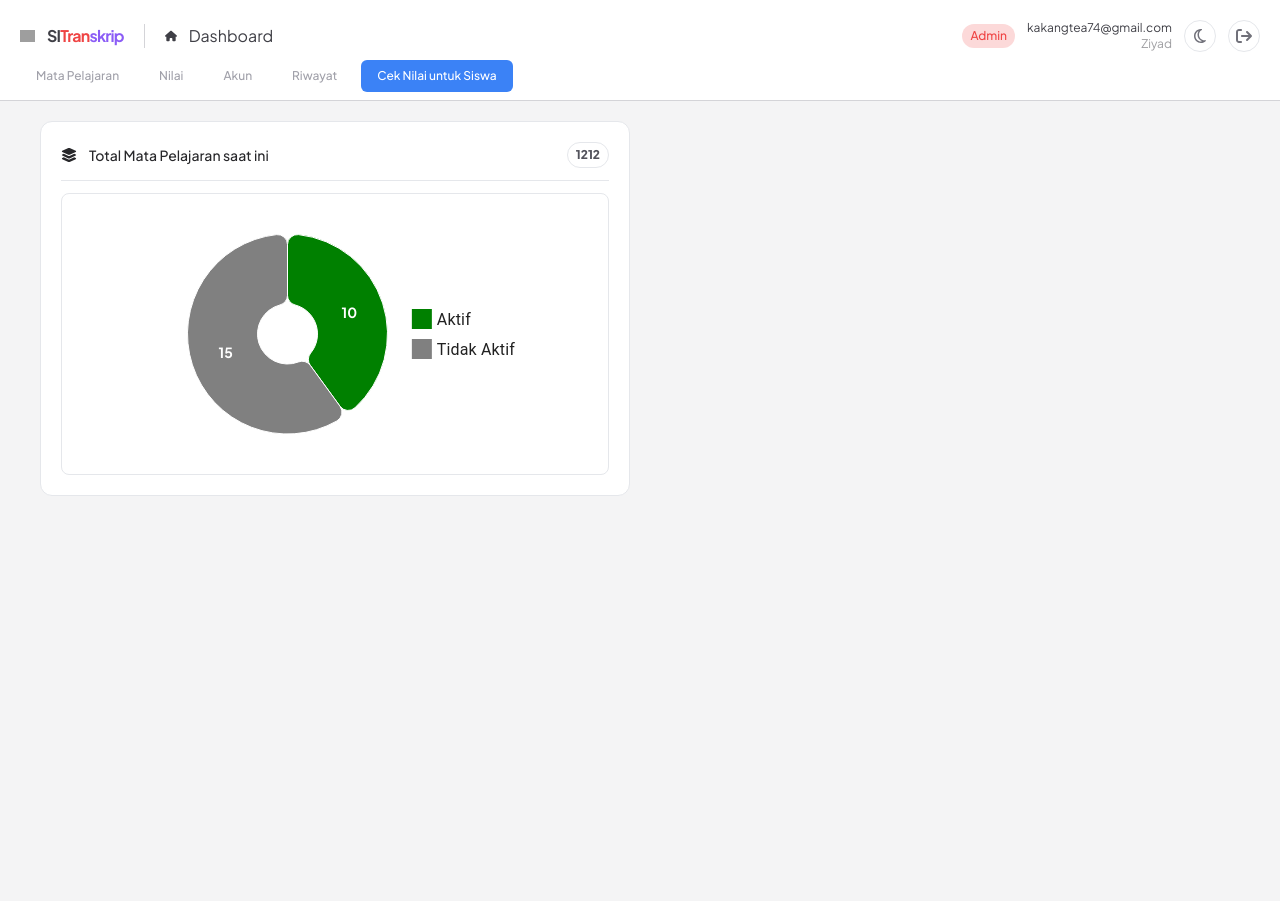
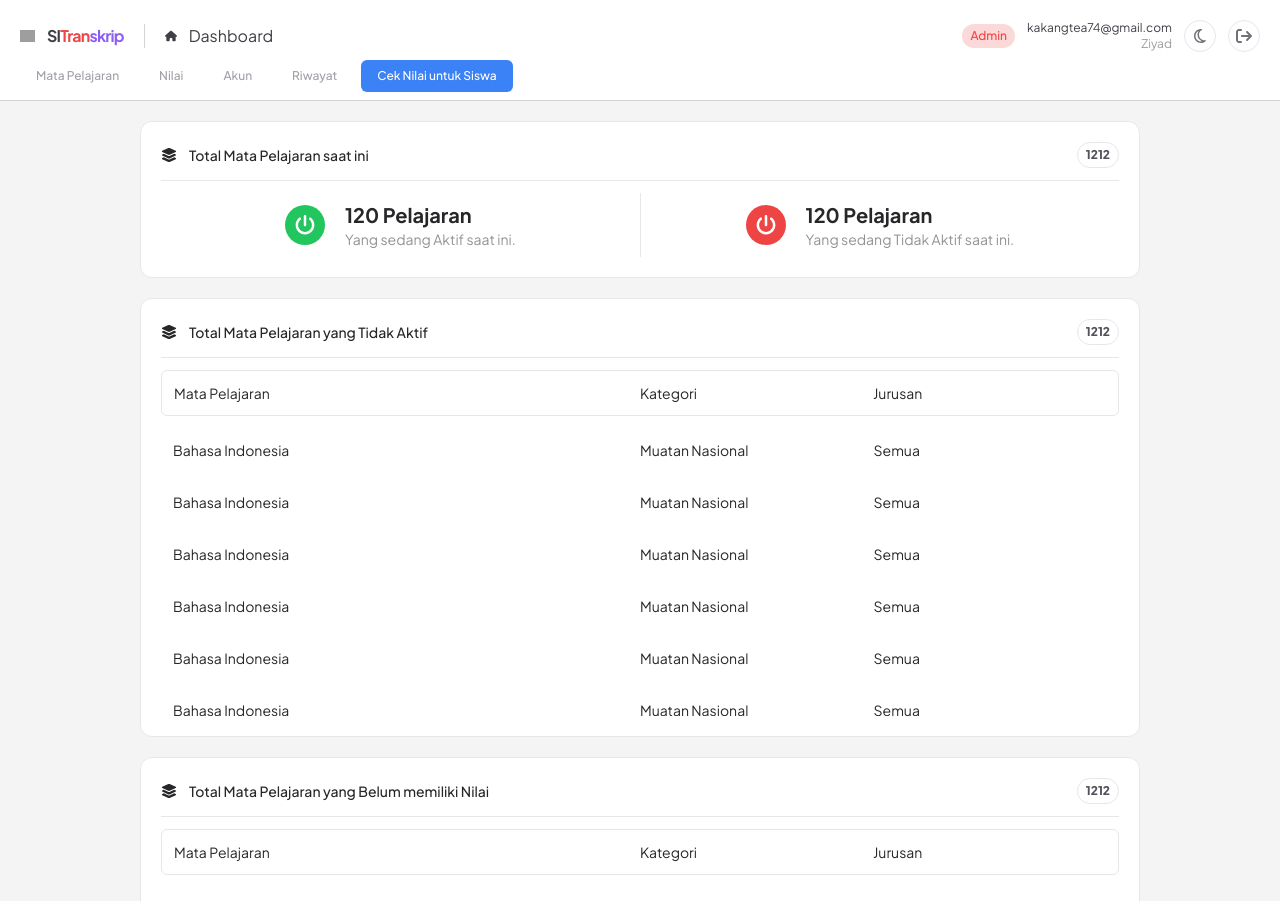
Before and after one commit to ZiyadZK/transkrippu-web, a Next.js app: page / in a window 1280 px wide. Built offline with nearby package versions, Linux system fonts and the light colour scheme; grey boxes are pictures that could not be loaded.

Commit message:
dashboard revision

```diff
--- a/src/app/page.jsx
+++ b/src/app/page.jsx
@@ -1,7 +1,7 @@
 'use client'
 
 import MainLayoutPage from "@/components/mainLayout";
-import { faLayerGroup } from "@fortawesome/free-solid-svg-icons";
+import { faCheck, faEllipsisH, faLayerGroup, faPowerOff, faXmark } from "@fortawesome/free-solid-svg-icons";
 import { FontAwesomeIcon } from "@fortawesome/react-fontawesome";
 import { PieChart, pieArcLabelClasses } from "@mui/x-charts";
 import Image from "next/image";
@@ -9,8 +9,9 @@ import Image from "next/image";
 export default function Home() {
   return (
     <MainLayoutPage>
-      <div className="grid grid-cols-1 md:grid-cols-2 gap-5 text-sm">
-        <div className="p-5 border dark:border-zinc-800 bg-white dark:bg-zinc-900 md:rounded-xl rounded-md text-zinc-800 dark:text-zinc-100 h-full">
+      <div className="flex justify-center w-full">
+        <div className="grid grid-cols-1 md:gap-5 gap-2 text-sm w-full max-w-[1000px]">
+          <div className="p-5 border dark:border-zinc-800 bg-white dark:bg-zinc-900 md:rounded-xl rounded-md text-zinc-800 dark:text-zinc-100 h-full w-full">
             <div className="flex items-center justify-between">
               <div className="flex items-center gap-3 font-medium">
                 <FontAwesomeIcon icon={faLayerGroup} className="w-4 h-4 text-inherit" />
@@ -21,35 +22,130 @@ export default function Home() {
               </p>
             </div>
             <hr className="my-3 dark:opacity-10" />
-          <div className="flex items-center justify-center w-full bg-white rounded-lg border py-10">
-            <PieChart
-              series={[
-                {
-                  arcLabel: (item) => item.value > 0 && `${item.value}`,
-                  data: [
-                    { id: 0, value: 10, label: 'Aktif', color: 'green' },
-                    { id: 1, value: 15, label: 'Tidak Aktif', color: 'gray' },
-                  ],
-                  highlightScope: { faded: 'global', highlighted: 'item' },
-                  faded: { innerRadius: 30, additionalRadius: -30, color: 'gray' },
+            <div className="flex flex-col md:flex-row md:items-center md:divide-x dark:divide-zinc-700 gap-5 md:gap-0">
+              <div className="w-full px-5 py-2 flex items-center justify-center">
+                <div className="flex items-center gap-5">
+                  <div className="w-10 h-10 rounded-full bg-green-500 dark:bg-green-500/10 text-white dark:text-green-500 flex items-center justify-center flex-shrink-0">
+                    <FontAwesomeIcon icon={faPowerOff} className="w-5 h-5 text-inherit" />
+                  </div>
+                  <div className="">
+                    <h1 className="font-bold text-xl">
+                      120 Pelajaran
+                    </h1>
+                    <p className="opacity-50">
+                      Yang sedang Aktif saat ini.
+                    </p>
+                  </div>
+                </div>
+              </div>
+              <div className="w-full px-5 py-2 flex items-center justify-center">
+                <div className="flex items-center gap-5">
+                  <div className="w-10 h-10 rounded-full bg-red-500 dark:bg-red-500/10 text-white dark:text-red-500 flex items-center justify-center flex-shrink-0">
+                    <FontAwesomeIcon icon={faPowerOff} className="w-5 h-5 text-inherit" />
+                  </div>
+                  <div className="">
+                    <h1 className="font-bold text-xl">
+                      120 Pelajaran
+                    </h1>
+                    <p className="opacity-50">
+                      Yang sedang Tidak Aktif saat ini.
+                    </p>
+                  </div>
+                </div>
+              </div>
+            </div>
+          </div>
 
-                  innerRadius: 30,
-                  outerRadius: 100,
-                  cornerRadius: 10
-                },
-              ]}
+          <div className="p-5 border dark:border-zinc-800 bg-white dark:bg-zinc-900 md:rounded-xl rounded-md text-zinc-800 dark:text-zinc-100 h-full w-full">
+            <div className="flex items-center justify-between">
+              <div className="flex items-center gap-3 font-medium">
+                <FontAwesomeIcon icon={faLayerGroup} className="w-4 h-4 text-inherit" />
+                Total Mata Pelajaran yang Tidak Aktif
+              </div>
+              <p className="px-2 py-1 rounded-full border text-xs font-extrabold dark:bg-zinc-950 dark:border-zinc-700 text-zinc-600 dark:text-zinc-100">
+                1212
+              </p>
+            </div>
+            <hr className="my-3 dark:opacity-10" />
+            <div className="grid grid-cols-4 p-3 border dark:border-zinc-700 rounded-md">
+              <p className="col-span-3 md:col-span-2 flex items-center">
+                Mata Pelajaran
+              </p>
+              <p className="hidden md:flex items-center">
+                Kategori
+              </p>
+              <p className="hidden md:flex items-center">
+                Jurusan
+              </p>
+              <div className="md:hidden flex items-center justify-center">
+                <FontAwesomeIcon icon={faEllipsisH} className="w-3 h-3 text-inherit" />
+              </div>
+            </div>
+            <div className="relative w-full overflow-auto pt-2 max-h-[300px]">
+              {Array.from({ length: 15 }).map((_, index) => (
+                <div key={index} className="grid grid-cols-4 px-3 py-4 hover:bg-zinc-100 dark:hover:bg-zinc-800">
+                  <p className="col-span-3 md:col-span-2 flex items-center">
+                    Bahasa Indonesia
+                  </p>
+                  <p className="hidden md:flex items-center">
+                    Muatan Nasional
+                  </p>
+                  <p className="hidden md:flex items-center">
+                    Semua
+                  </p>
+                  <div className="md:hidden flex items-center justify-center">
+                    <FontAwesomeIcon icon={faEllipsisH} className="w-3 h-3 text-inherit" />
+                  </div>
+                </div>
+              ))}
+            </div>
+          </div>
 
-              sx={{
-                [`& .${pieArcLabelClasses.root}`]: {
-                  fill: 'white',
-                  fontWeight: 'bold',
-                },
-              }}
+          <div className="p-5 border dark:border-zinc-800 bg-white dark:bg-zinc-900 md:rounded-xl rounded-md text-zinc-800 dark:text-zinc-100 h-full w-full">
+            <div className="flex items-center justify-between">
+              <div className="flex items-center gap-3 font-medium">
+                <FontAwesomeIcon icon={faLayerGroup} className="w-4 h-4 text-inherit" />
+                Total Mata Pelajaran yang Belum memiliki Nilai
+              </div>
+              <p className="px-2 py-1 rounded-full border text-xs font-extrabold dark:bg-zinc-950 dark:border-zinc-700 text-zinc-600 dark:text-zinc-100">
+                1212
+              </p>
+            </div>
+            <hr className="my-3 dark:opacity-10" />
+            <div className="grid grid-cols-4 p-3 border dark:border-zinc-700 rounded-md">
+              <p className="col-span-3 md:col-span-2 flex items-center">
+                Mata Pelajaran
+              </p>
+              <p className="hidden md:flex items-center">
+                Kategori
+              </p>
+              <p className="hidden md:flex items-center">
+                Jurusan
+              </p>
+              <div className="md:hidden flex items-center justify-center">
+                <FontAwesomeIcon icon={faEllipsisH} className="w-3 h-3 text-inherit" />
+              </div>
+            </div>
+            <div className="relative w-full overflow-auto pt-2 max-h-[300px]">
+              {Array.from({ length: 15 }).map((_, index) => (
+                <div key={index} className="grid grid-cols-4 px-3 py-4 hover:bg-zinc-100 dark:hover:bg-zinc-800">
+                  <p className="col-span-3 md:col-span-2 flex items-center">
+                    Bahasa Indonesia
+                  </p>
+                  <p className="hidden md:flex items-center">
+                    Muatan Nasional
+                  </p>
+                  <p className="hidden md:flex items-center">
+                    Semua
+                  </p>
+                  <div className="md:hidden flex items-center justify-center">
+                    <FontAwesomeIcon icon={faEllipsisH} className="w-3 h-3 text-inherit" />
+                  </div>
+                </div>
+              ))}
+            </div>
+          </div>
 
-              width={400}
-              height={200}
-            />
-          </div>
         </div>
       </div>
     </MainLayoutPage>
```
Lines whose indentation alone changed are shown as unchanged.
